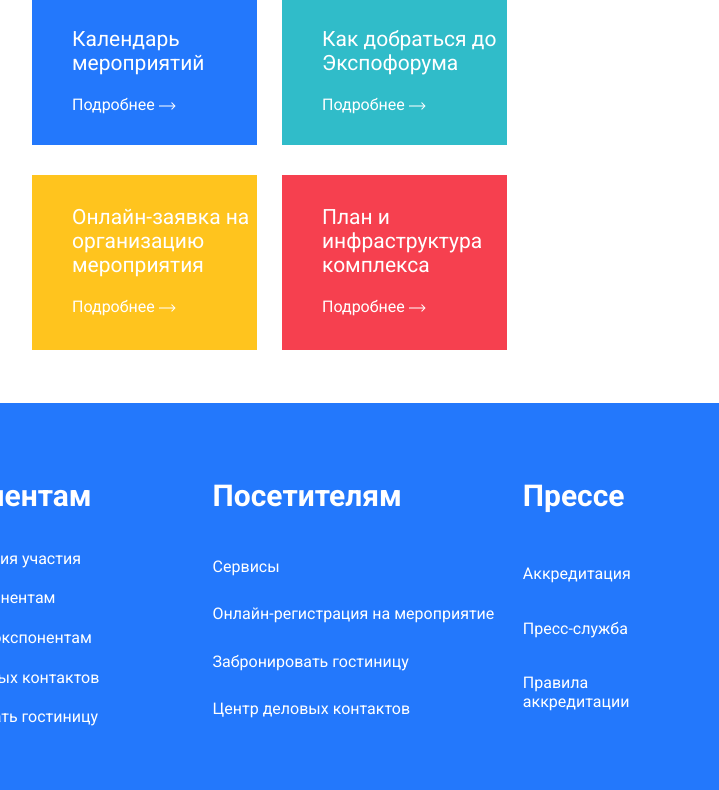
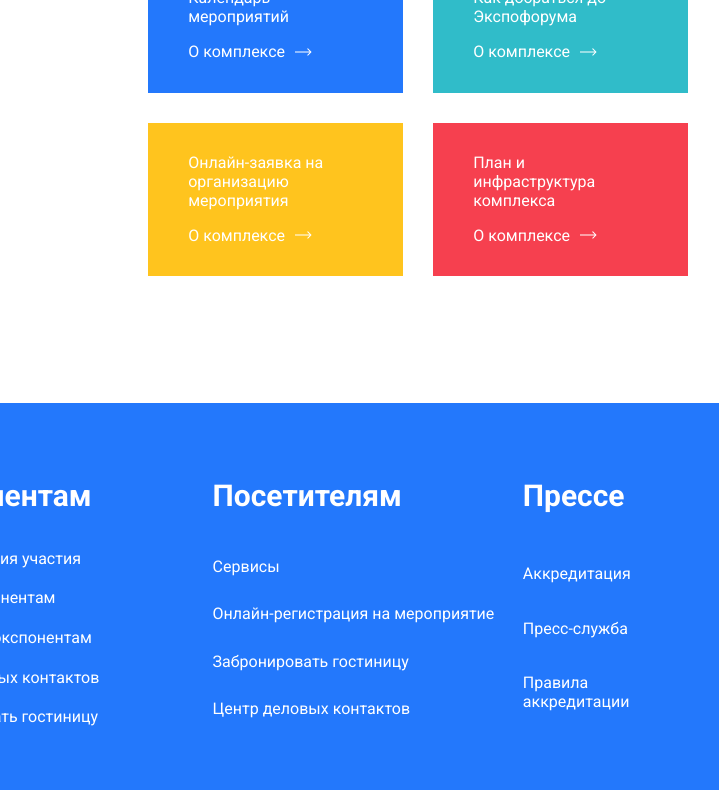
Before and after one commit to pinklama4/gittutorial, a plain HTML site: page index.html in a window 1280 px wide. Shown: the part 397-1187 px from the top of the page, without its empty margins (523-1242 px from the left). Drawn offline with Linux system fonts and the light colour scheme.

Commit message:
feat(Main): update layout

```diff
--- a/index.html
+++ b/index.html
@@ -62,70 +62,116 @@
         </header>
 
 
-        <section>
-            <div class="offer">
-                <div class="offer-content">
-                    <div class="header-offer">
-                        <h1>
-                            ЭКСПОФОРУМ
-                        </h1>
-                    </div>
-                    <p>
-                        конгрессно-выставочный центр
-                        Санкт-Петербурга
-                    </p>
-                    <a href="#">
-                        О комплексе
+        <!--        <section>-->
+        <!--            <div class="offer">-->
+        <!--                <div class="offer-content">-->
+        <!--                    <div class="header-offer">-->
+        <!--                        <h1>-->
+        <!--                            ЭКСПОФОРУМ-->
+        <!--                        </h1>-->
+        <!--                    </div>-->
+        <!--                    <p>-->
+        <!--                        конгрессно-выставочный центр-->
+        <!--                        Санкт-Петербурга-->
+        <!--                    </p>-->
+        <!--                    <a href="#">-->
+        <!--                        О комплексе-->
+        <!--                        <img src="img/Arrow%201.svg" alt="">-->
+        <!--                    </a>-->
+        <!--                </div>-->
+        <!--                <div class="main-navigation">-->
+        <!--                    <div class="plates">-->
+        <!--                        <div class="one_plates">-->
+        <!--                            <p>-->
+        <!--                                Календарь мероприятий-->
+        <!--                            </p>-->
+        <!--                            <a href="#">-->
+        <!--                                Подробнее-->
+        <!--                                <img src="img/Arrow%201.svg" alt="">-->
+        <!--                            </a>-->
+        <!--                        </div>-->
+        <!--                        <div class="two_plates">-->
+        <!--                            <p>-->
+        <!--                                Как добраться-->
+        <!--                                до Экспофорума-->
+        <!--                            </p>-->
+        <!--                            <a href="#">-->
+        <!--                                Подробнее-->
+        <!--                                <img src="img/Arrow%201.svg" alt="">-->
+        <!--                            </a>-->
+        <!--                        </div>-->
+        <!--                        <div class="three_plates">-->
+        <!--                            <p>-->
+        <!--                                Онлайн-заявка-->
+        <!--                                на организацию-->
+        <!--                                мероприятия-->
+        <!--                            </p>-->
+        <!--                            <a href="#">-->
+        <!--                                Подробнее-->
+        <!--                                <img src="img/Arrow%201.svg" alt="">-->
+        <!--                            </a>-->
+        <!--                        </div>-->
+        <!--                        <div class="four_plates">-->
+        <!--                            <p>-->
+        <!--                                План-->
+        <!--                                и инфраструктура-->
+        <!--                                комплекса-->
+        <!--                            </p>-->
+        <!--                            <a href="#">-->
+        <!--                                Подробнее-->
+        <!--                                <img src="img/Arrow%201.svg" alt="">-->
+        <!--                            </a>-->
+        <!--                        </div>-->
+        <!--                    </div>-->
+        <!--                </div>-->
+        <!--            </div>-->
+        <!--        </section>-->
+
+        <main class="section-wrapper">
+            <div class="main-content">
+                <div class="main-info">
+                    <h1>ЭКСПОФОРУМ</h1>
+                    <p>конгрессно-выставочный центр <br> Санкт-Петербурга</p>
+                    <a href="#" class="main-arrow-link">
+                        <span>О комплексе</span>
                         <img src="img/Arrow%201.svg" alt="">
                     </a>
                 </div>
-                <div class="main-navigation">
-                    <div class="plates">
-                        <div class="one_plates">
-                            <p>
-                                Календарь мероприятий
-                            </p>
-                            <a href="#">
-                                Подробнее
+
+                <div class="main-cards">
+                    <div class="main-cards-item">
+                        <p class="main-cards-item-title">Календарь мероприятий</p>
+                        <a href="" class="main-arrow-link">
+                            <span>О комплексе</span>
                             <img src="img/Arrow%201.svg" alt="">
                         </a>
                     </div>
-                        <div class="two_plates">
-                            <p>
-                                Как добраться
-                                до Экспофорума
-                            </p>
-                            <a href="#">
-                                Подробнее
+                    <div class="main-cards-item">
+                        <p class="main-cards-item-title">Как добраться до Экспофорума</p>
+                        <a href="" class="main-arrow-link">
+                            <span>О комплексе</span>
                             <img src="img/Arrow%201.svg" alt="">
                         </a>
                     </div>
-                        <div class="three_plates">
-                            <p>
-                                Онлайн-заявка
-                                на организацию
-                                мероприятия
-                            </p>
-                            <a href="#">
-                                Подробнее
+                    <div class="main-cards-item">
+                        <p class="main-cards-item-title">Онлайн-заявка на организацию мероприятия</p>
+                        <a href="" class="main-arrow-link">
+                            <span>О комплексе</span>
                             <img src="img/Arrow%201.svg" alt="">
                         </a>
                     </div>
-                        <div class="four_plates">
-                            <p>
-                                План
-                                и инфраструктура
-                                комплекса
-                            </p>
-                            <a href="#">
-                                Подробнее
+                    <div class="main-cards-item">
+                        <p class="main-cards-item-title">План и инфраструктура комплекса</p>
+                        <a href="" class="main-arrow-link">
+                            <span>О комплексе</span>
                             <img src="img/Arrow%201.svg" alt="">
                         </a>
                     </div>
                 </div>
             </div>
-            </div>
-        </section>
+        </main>
+
+
     </div>
     <section>
         <div class="section-info">
--- a/style.css
+++ b/style.css
@@ -13,9 +13,35 @@ p, a {
     font-weight: 400;
 }
 
+h1 {
+    margin: 0;
+}
+
+.section-wrapper {
+    width: 100%;
+    max-width: 1112px;
+    margin: 0 auto;
+    padding: 0 80px;
+    box-sizing: border-box;
+}
+
+@media (max-width: 1024px) {
+    .section-wrapper {
+        padding: 0 40px;
+    }
+}
+
+@media (max-width: 767px) {
+    .section-wrapper {
+        padding: 0 20px;
+    }
+}
+
 
 .bgc-header {
     background-image: url("./img/bgc.png");
+    background-repeat: no-repeat;
+    background-size: cover;
     height: 800px;
 }
 
@@ -41,6 +67,18 @@ header {
     display: flex;
     align-items: center;
     justify-content: space-between;
+}
+
+@media (max-width: 1023px) {
+    .header-content {
+        padding: 0 40px;
+    }
+}
+
+@media (max-width: 767px) {
+    .header-content {
+        padding: 0 20px;
+    }
 }
 
 /*.logo {*/
@@ -128,144 +166,217 @@ nav a:nth-of-type(n + 2) {
 }
 
 
-.offer {
-    width: 100%;
-    max-width: 1110px;
-    margin: 0 auto;
-    padding: 0 80px;
-    box-sizing: border-box;
-    padding-top: 200px;
+/*.offer {*/
+/*    width: 100%;*/
+/*    max-width: 1110px;*/
+/*    margin: 0 auto;*/
+/*    padding: 0 80px;*/
+/*    box-sizing: border-box;*/
+/*    padding-top: 200px;*/
+/*}*/
+/**/
+/*.header-offer {*/
+/*    font-size: 40px;*/
+/*    color: white;*/
+/**/
+/*}*/
+/**/
+/*.offer-content p {*/
+/*    color: #FFF;*/
+/*    font-size: 24px;*/
+/*    max-width: 400px;*/
+/*    margin: 0;*/
+/*    padding-bottom: 25px;*/
+/*}*/
+/**/
+/*.offer-content a {*/
+/*    text-decoration: none;*/
+/*    color: #fff;*/
+/*    font-size: 16px;*/
+/**/
+/*}*/
+/**/
+/*.offer-content h1 {*/
+/*    padding-bottom: 35px;*/
+/*    margin: 0;*/
+/*}*/
+/**/
+/**/
+/*.one_plates {*/
+/*    width: 225px;*/
+/*    height: 148px;*/
+/*    background: #2378FC;*/
+/*    color: #fff;*/
+/*    position: absolute;*/
+/*    top: 394px;*/
+/*    right: 500px;*/
+/*}*/
+/**/
+/*.one_plates a {*/
+/*    text-decoration: none;*/
+/*    color: #fff;*/
+/*    padding-left: 40px;*/
+/*}*/
+/**/
+/*.one_plates p {*/
+/*    padding-top: 30px;*/
+/*    padding-left: 40px;*/
+/*    font-size: 21px;*/
+/*    margin: 0 0 20px 0;*/
+/*}*/
+/**/
+/**/
+/*.two_plates {*/
+/*    width: 225px;*/
+/*    height: 148px;*/
+/*    background: #30BCC9;*/
+/*    color: #fff;*/
+/*    position: absolute;*/
+/*    top: 394px;*/
+/*    right: 250px;*/
+/*}*/
+/**/
+/*.two_plates a {*/
+/*    text-decoration: none;*/
+/*    color: #fff;*/
+/*    padding-left: 40px;*/
+/*}*/
+/**/
+/*.two_plates p {*/
+/*    padding-top: 30px;*/
+/*    padding-left: 40px;*/
+/*    font-size: 21px;*/
+/*    margin: 0 0 20px 0;*/
+/*}*/
+/**/
+/**/
+/*.three_plates {*/
+/*    width: 225px;*/
+/*    height: 175px;*/
+/*    background: #FFC41E;*/
+/*    color: #fff;*/
+/*    position: absolute;*/
+/*    top: 572px;*/
+/*    right: 500px;*/
+/*}*/
+/**/
+/*.three_plates a {*/
+/*    text-decoration: none;*/
+/*    color: #fff;*/
+/*    padding-left: 40px;*/
+/*}*/
+/**/
+/*.three_plates p {*/
+/*    padding-top: 30px;*/
+/*    padding-left: 40px;*/
+/*    font-size: 21px;*/
+/*    margin: 0 0 20px 0;*/
+/*}*/
+/**/
+/**/
+/*.four_plates {*/
+/*    width: 225px;*/
+/*    height: 175px;*/
+/*    background: #F6404F;*/
+/*    color: #fff;*/
+/*    position: absolute;*/
+/*    top: 572px;*/
+/*    right: 250px;*/
+/*}*/
+/**/
+/*.four_plates a {*/
+/*    text-decoration: none;*/
+/*    color: #fff;*/
+/*    padding-left: 40px;*/
+/**/
+/*}*/
+/**/
+/*.four_plates p {*/
+/*    padding-top: 30px;*/
+/*    padding-left: 40px;*/
+/*    font-size: 21px;*/
+/*    margin: 0 0 20px 0;*/
+/*}*/
+/**/
+
+.main-content {
+    display: grid;
+    grid-template-columns: auto 540px;
+    grid-column-gap: 60px;
+    justify-content: space-between;
+    margin-top: 120px;
 }
 
-.header-offer {
-    font-size: 40px;
-    color: white;
-
+.main-info h1 {
+    font-weight: 700;
+    font-size: 64px;
+    line-height: 1.6;
+    color: #fff;
 }
 
-.offer-content p {
-    color: #FFF;
+.main-info p {
     font-size: 24px;
-    max-width: 400px;
-    margin: 0;
-    padding-bottom: 25px;
+    line-height: 1.4;
 }
 
-.offer-content a {
+.main-arrow-link {
+    display: flex;
+    align-items: center;
     text-decoration: none;
-    color: #fff;
-    font-size: 16px;
-
+    width: fit-content;
+    margin-top: 25px;
 }
 
-.offer-content h1 {
-    padding-bottom: 35px;
-    margin: 0;
+.main-arrow-link span {
+    font-weight: 400;
+    font-size: 16px;
+    line-height: 1.35;
+    color: #fff;
 }
 
-
-.one_plates {
-    width: 225px;
-    height: 148px;
-    background: #2378FC;
-    color: #fff;
-    position: absolute;
-    top: 394px;
-    right: 500px;
+.main-arrow-link img {
+    margin-left: 10px;
 }
-
-.one_plates a {
-    text-decoration: none;
-    color: #fff;
-    padding-left: 40px;
-}
-
-.one_plates p {
-    padding-top: 30px;
-    padding-left: 40px;
-    font-size: 21px;
-    margin: 0 0 20px 0;
-}
-
-
-.two_plates {
-    width: 225px;
-    height: 148px;
-    background: #30BCC9;
-    color: #fff;
-    position: absolute;
-    top: 394px;
-    right: 250px;
-}
-
-.two_plates a {
-    text-decoration: none;
-    color: #fff;
-    padding-left: 40px;
-}
-
-.two_plates p {
-    padding-top: 30px;
-    padding-left: 40px;
-    font-size: 21px;
-    margin: 0 0 20px 0;
-}
-
-
-.three_plates {
-    width: 225px;
-    height: 175px;
-    background: #FFC41E;
-    color: #fff;
-    position: absolute;
-    top: 572px;
-    right: 500px;
-}
-
-.three_plates a {
-    text-decoration: none;
-    color: #fff;
-    padding-left: 40px;
-}
-
-.three_plates p {
-    padding-top: 30px;
-    padding-left: 40px;
-    font-size: 21px;
-    margin: 0 0 20px 0;
-}
-
-
-.four_plates {
-    width: 225px;
-    height: 175px;
-    background: #F6404F;
-    color: #fff;
-    position: absolute;
-    top: 572px;
-    right: 250px;
-}
-
-.four_plates a {
-    text-decoration: none;
-    color: #fff;
-    padding-left: 40px;
-
-}
-
-.four_plates p {
-    padding-top: 30px;
-    padding-left: 40px;
-    font-size: 21px;
-    margin: 0 0 20px 0;
-}
-
 
 .section-info {
     background: #2378FC;
     height: 426px;
     padding-top: 75px;
+}
 
+.main-cards {
+    display: grid;
+    grid-template-columns: 1fr 1fr;
+    grid-gap: 30px;
+    margin-top: 140px;
+}
+
+.main-cards-item {
+    padding: 30px 40px;
+    box-sizing: border-box;
+    background: #2378FC;
+}
+
+.main-cards-item:nth-of-type(2) {
+    background: #30BCC9;
+}
+.main-cards-item:nth-of-type(3) {
+    background: #FFC41E;
+}
+.main-cards-item:nth-of-type(4) {
+    background: #F6404F;
+}
+
+.main-cards-item .main-arrow-link {
+    margin-top: 15px;
+}
+
+.main-card-item-title {
+    font-weight: 500;
+    font-size: 21px;
+    line-height: 1.3;
+    letter-spacing: -0.01em;
+    color: #FFFFFF;
 }
 
 
```
Lines whose indentation alone changed are shown as unchanged.
